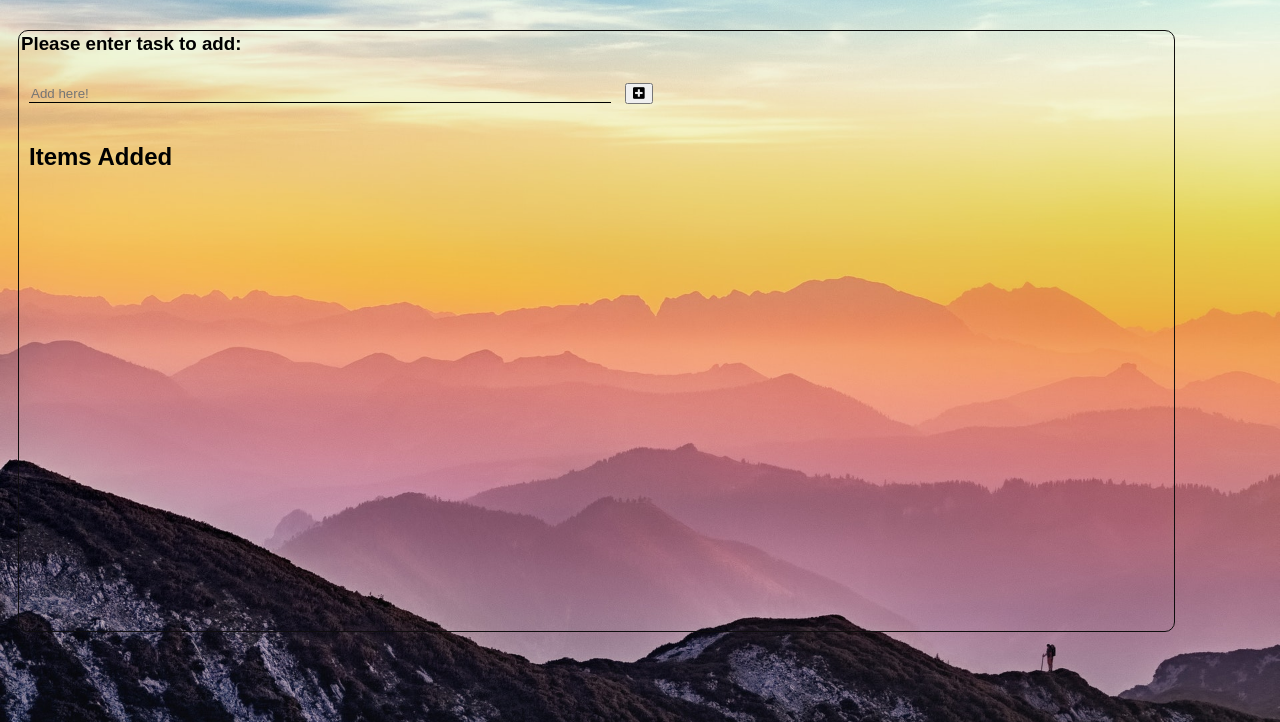
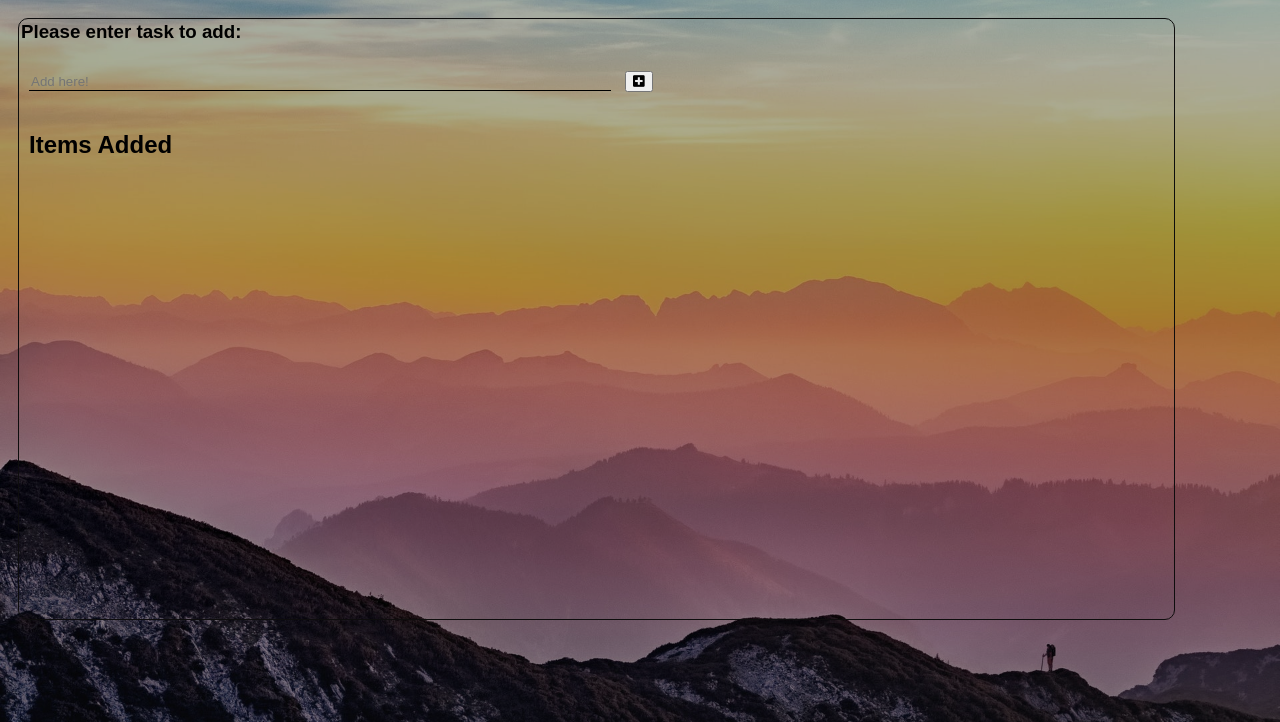
Before and after one commit to kumarMangesh/List-to-do-app, a plain HTML site: page index.html in a window 1280 px wide. Shown: the part 86-808 px from the top of the page. Drawn offline with Linux system fonts and the light colour scheme; a web font is replaced by a local one.

Commit message:
adding a section

```diff
--- a/index.html
+++ b/index.html
@@ -13,6 +13,7 @@
 </head>
 
 <body>
+    <section class="background">
         <div class="heading">
             <h1>List To Do</h1>
         </div>
@@ -35,6 +36,7 @@
 
 
         </div>
+    </section>
     <script src="list-to-do.js"></script>
 </body>
 
--- a/list-to-do.css
+++ b/list-to-do.css
@@ -2,9 +2,24 @@ html,body{
     margin:0px;
     height:100%;
     font-family: 'Georama', sans-serif;
-    background-image: url(background.jpg);
+}
+section{ background-image: url(background.jpg);
     background-position: center;
     background-size: cover;
+z-index: 1;
+position: relative;
+height: 100%;}
+
+section::after{
+content: "";
+background-color: black;
+opacity: .3;
+z-index: -1;
+position: absolute;
+width: 100%;
+height: 100%;
+left:0;
+top:0;
 }
 .heading{
     /* background-color: rgba(132, 247, 212, 0.781); */
```
Lines whose indentation alone changed are shown as unchanged.
